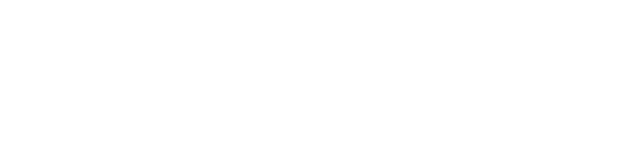
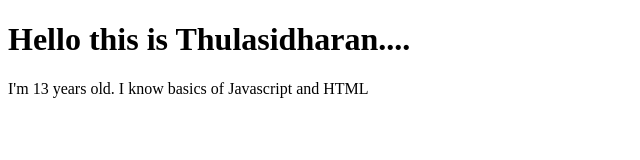
Before and after one commit to Thulasidharan-coder/ORIGAMI_WEBSITE, a plain HTML site: page aboutus.html in a window 1280 px wide. Shown: the whole page, without its empty margins (0-640 px from the left). Drawn offline with Linux system fonts and the light colour scheme.

Commit message:
Update aboutus.html

```diff
--- a/aboutus.html
+++ b/aboutus.html
@@ -6,5 +6,8 @@
 </head>
 <body>
 
+    <h1> Hello this is Thulasidharan....</h1>
+    <p> I'm 13 years old. I know basics of Javascript and HTML</P>
+
 </body>
 </html>
```
